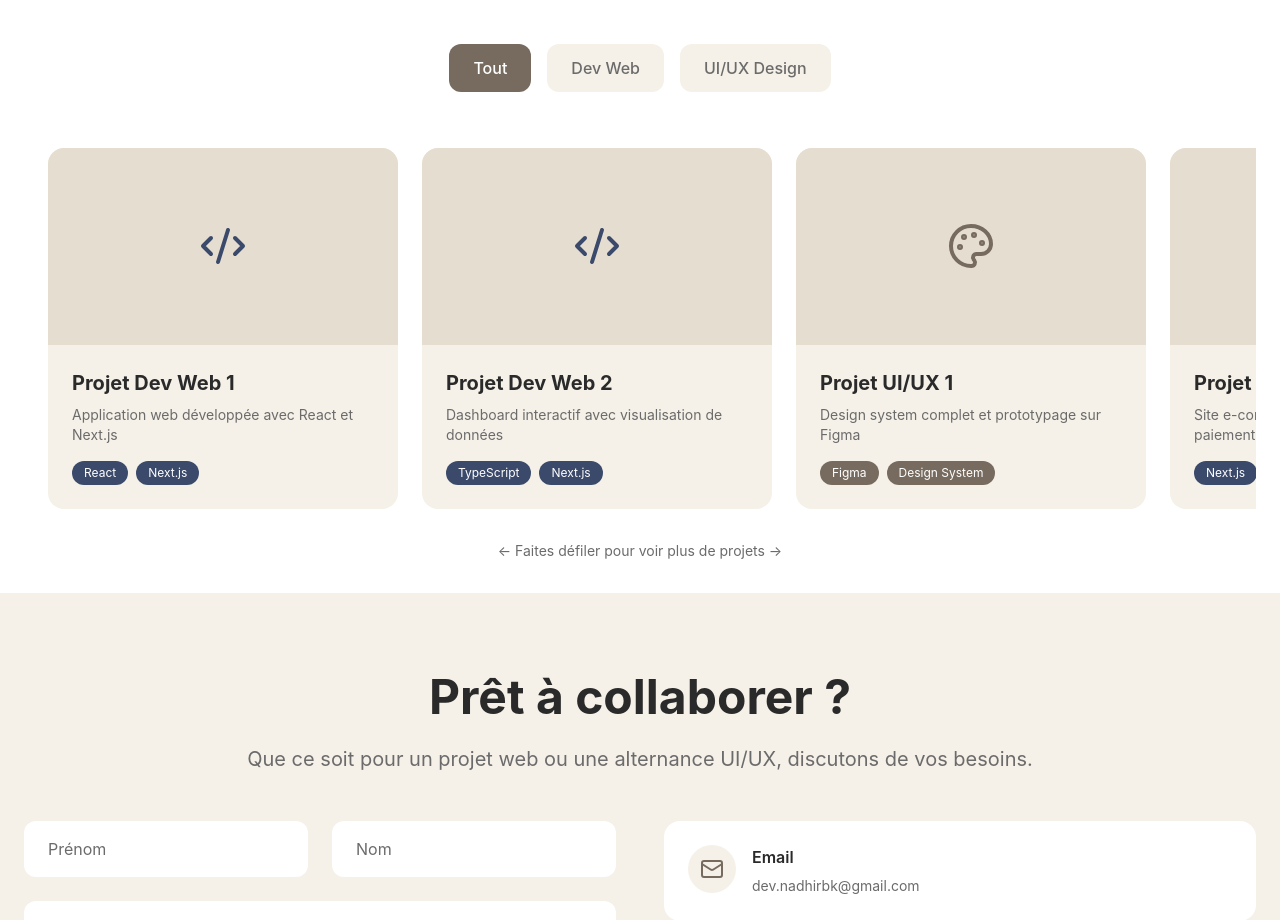
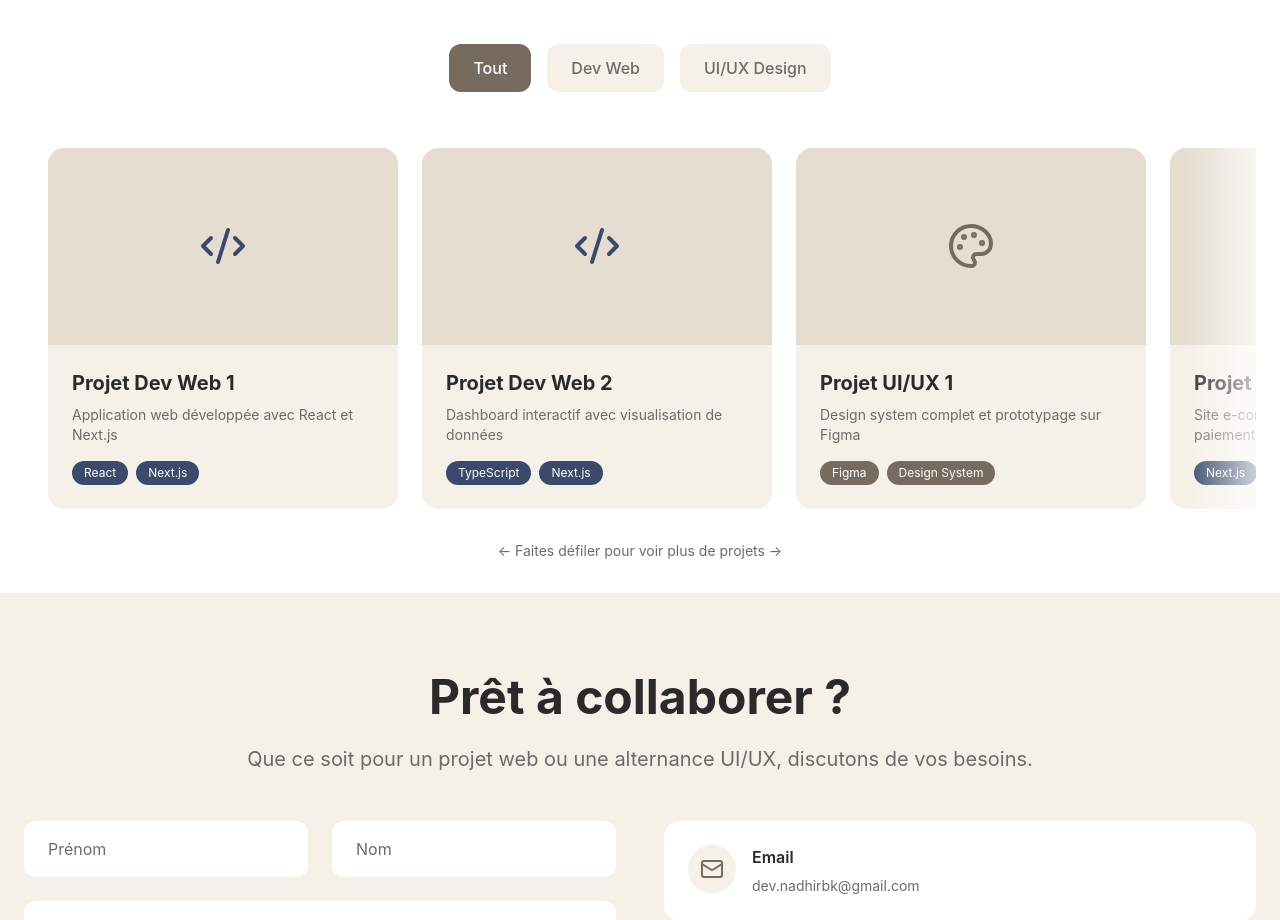
Before and after one commit to nadhirbk/portfolio, a Next.js app: page / in a window 1280 px wide. Shown: the part 1600-2520 px from the top of the page. Built offline with nearby package versions, Linux system fonts and the light colour scheme; a web font is replaced by a local one.

Commit message:
Feature: Add smart dynamic gradients to project carousel

```diff
--- a/app/page.js
+++ b/app/page.js
@@ -20,6 +20,8 @@ export default function Portfolio() {
   const [projectFilter, setProjectFilter] = useState("all"); // Filtre pour les projets
   const [isHoveringHero, setIsHoveringHero] = useState(false); // Pour savoir si on survole le hero
   const carouselRef = useRef(null);
+  const [showLeftGradient, setShowLeftGradient] = useState(false);
+  const [showRightGradient, setShowRightGradient] = useState(true);
 
   // États pour le formulaire
   const [formData, setFormData] = useState({
@@ -30,10 +32,25 @@ export default function Portfolio() {
   });
   const [formErrors, setFormErrors] = useState({});
 
+  // Gérer l'affichage des gradients en fonction du scroll
+  const handleCarouselScroll = () => {
+    if (carouselRef.current) {
+      const { scrollLeft, scrollWidth, clientWidth } = carouselRef.current;
+
+      // Gradient gauche : visible si on a scrollé
+      setShowLeftGradient(scrollLeft > 10);
+
+      // Gradient droit : visible si on n'est pas à la fin
+      setShowRightGradient(scrollLeft < scrollWidth - clientWidth - 10);
+    }
+  };
+
   // Réinitialiser le scroll du carrousel quand le filtre change
   useEffect(() => {
     if (carouselRef.current) {
       carouselRef.current.scrollLeft = 0;
+      setShowLeftGradient(false);
+      setShowRightGradient(true);
     }
   }, [projectFilter]);
 
@@ -791,9 +808,32 @@ export default function Portfolio() {
 
             {/* Carrousel horizontal de projets */}
             <div className="relative -mx-6 px-6">
+              {/* Gradient gauche (apparaît quand on scroll) */}
+              <div
+                className={`absolute left-0 top-0 bottom-0 w-24 z-10 pointer-events-none transition-opacity duration-300 ${
+                  showLeftGradient ? "opacity-100" : "opacity-0"
+                } ${
+                  isDarkMode
+                    ? "bg-gradient-to-r from-[#0F0F0F] to-transparent"
+                    : "bg-gradient-to-r from-white to-transparent"
+                }`}
+              />
+
+              {/* Gradient droit (disparaît à la fin) */}
+              <div
+                className={`absolute right-0 top-0 bottom-0 w-24 z-10 pointer-events-none transition-opacity duration-300 ${
+                  showRightGradient ? "opacity-100" : "opacity-0"
+                } ${
+                  isDarkMode
+                    ? "bg-gradient-to-l from-[#0F0F0F] to-transparent"
+                    : "bg-gradient-to-l from-white to-transparent"
+                }`}
+              />
+
               {/* Container scrollable */}
               <div
                 ref={carouselRef}
+                onScroll={handleCarouselScroll}
                 className="overflow-x-auto scrollbar-hide cursor-grab active:cursor-grabbing py-6"
                 style={{
                   scrollBehavior: "smooth",
```
